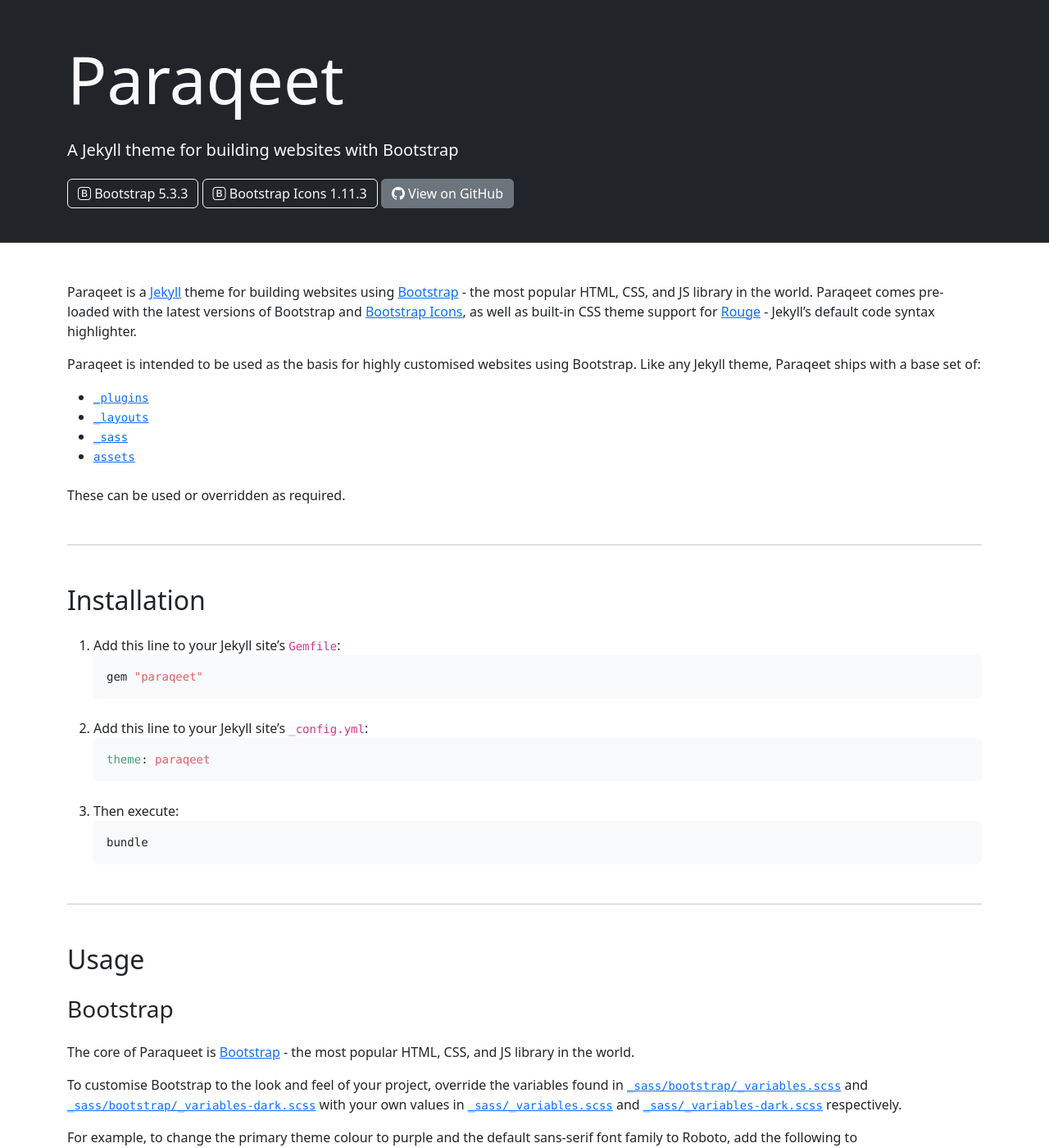
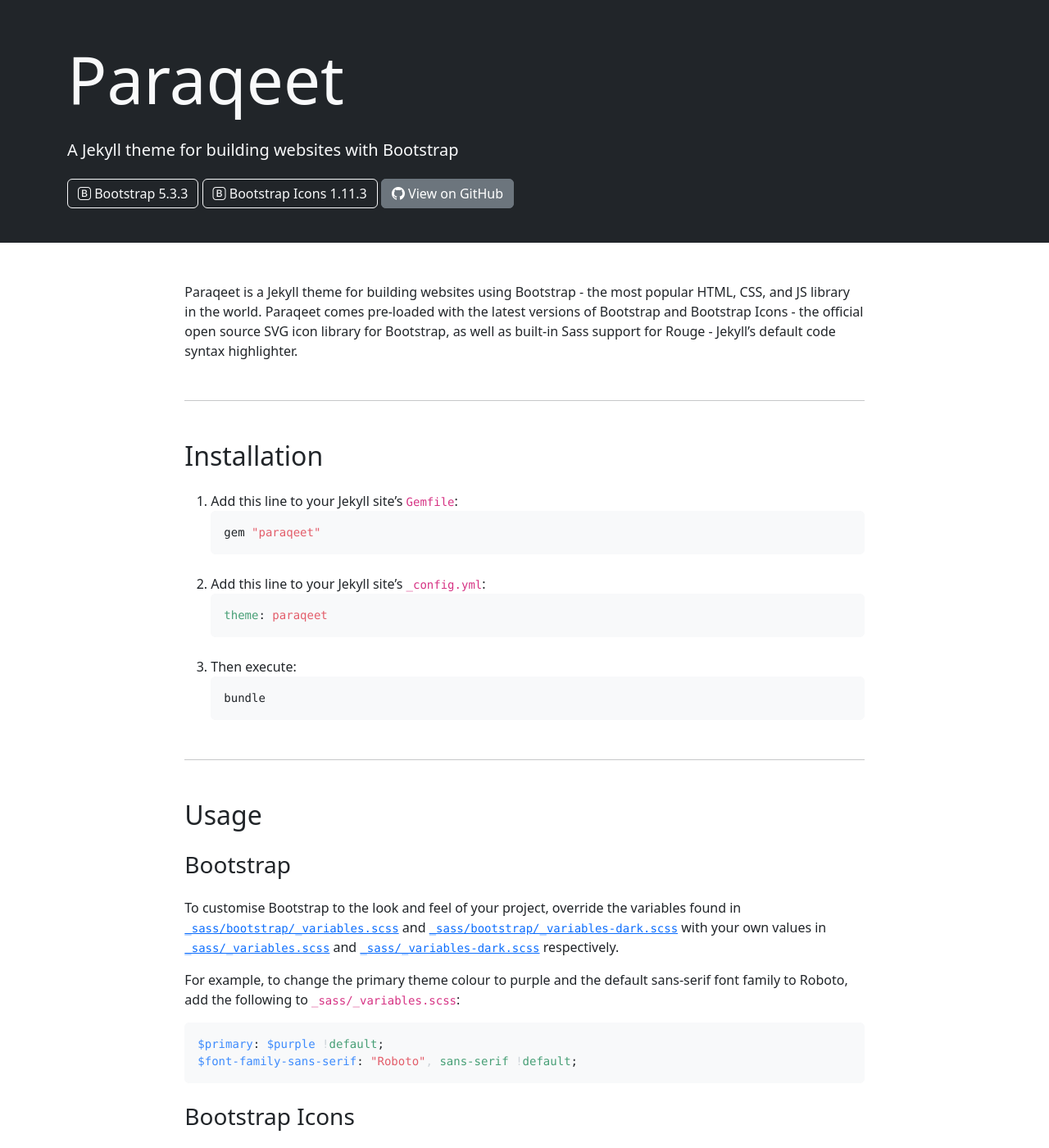
Before and after one commit to signified/paraqeet, a Jekyll site: the page built from index.md, in a window 1280 px wide and 1400 px high. Shown: the whole window at 82% size. Built offline with Jekyll 4.4.1, drawn with Linux system fonts in a browser that asks for light colours; some of the changed text lies outside the part shown.

Commit message:
Update index.md

`````diff
--- a/index.md
+++ b/index.md
@@ -2,7 +2,7 @@
 layout: home
 ---
 
-<header class="bg-dark text-light py-5">
+<header class="py-4 py-md-5 text-center text-md-start bg-dark text-light">
   <div class="container">
     <h1 class="display-1 mb-4">{{ site.title }}</h1>
     <p class="lead mb-4">{{ site.description }}</p>
@@ -11,19 +11,10 @@
     <a class="d-block d-md-inline btn btn-secondary" href="https://github.com/signified/paraqeet" target="_blank">{% icon github %} View on GitHub</a>
   </div>
 </header>
-<main class="py-5 prose">
-  <div class="container" markdown="1">
+<main class="py-4 py-md-5">
+  <article class="container prose col-12 col-md-10 col-lg-8 col-xxl-6" markdown="1">
 
-Paraqeet is a [Jekyll](https://jekyllrb.com/) theme for building websites using [Bootstrap](https://getbootstrap.com/) - the most popular HTML, CSS, and JS library in the world. Paraqeet comes pre-loaded with the latest versions of Bootstrap and [Bootstrap Icons](https://icons.getbootstrap.com/), as well as built-in CSS theme support for [Rouge](http://rouge.jneen.net/) - Jekyll's default code syntax highlighter.
-
-Paraqeet is intended to be used as the basis for highly customised websites using Bootstrap. Like any Jekyll theme, Paraqeet ships with a base set of:
-
-- [`_plugins`](https://github.com/signified/paraqeet/tree/main/_plugins)
-- [`_layouts`](https://github.com/signified/paraqeet/tree/main/_layouts)
-- [`_sass`](https://github.com/signified/paraqeet/tree/main/_sass)
-- [`assets`](https://github.com/signified/paraqeet/tree/main/assets)
-
-These can be used or overridden as required.
+Paraqeet is a Jekyll theme for building websites using Bootstrap - the most popular HTML, CSS, and JS library in the world. Paraqeet comes pre-loaded with the latest versions of Bootstrap and Bootstrap Icons - the official open source SVG icon library for Bootstrap, as well as built-in Sass support for Rouge - Jekyll’s default code syntax highlighter.
 
 ---
 
@@ -48,8 +39,6 @@
 
 ### Bootstrap
 
-The core of Paraqueet is [Bootstrap](https://getbootstrap.com/) - the most popular HTML, CSS, and JS library in the world.
-
 To customise Bootstrap to the look and feel of your project, override the variables found in [`_sass/bootstrap/_variables.scss`](https://github.com/signified/paraqeet/blob/main/_sass/bootstrap/_variables.scss) and [`_sass/bootstrap/_variables-dark.scss`](https://github.com/signified/paraqeet/blob/main/_sass/bootstrap/_variables-dark.scss) with your own values in [`_sass/_variables.scss`](https://github.com/signified/paraqeet/blob/main/_sass/_variables.scss) and [`_sass/_variables-dark.scss`](https://github.com/signified/paraqeet/blob/main/_sass/_variables-dark.scss) respectively.
 
 For example, to change the primary theme colour to purple and the default sans-serif font family to Roboto, add the following to `_sass/_variables.scss`:
@@ -61,35 +50,35 @@
 
 ### Bootstrap Icons
 
-Paraqeet ships with [Bootstrap Icons](https://icons.getbootstrap.com/) - the official open source SVG icon library for Bootstrap.
+To make it easy to use Bootstrap Icons in your project, Paraqeet ships with an `icon` tag.
 
-To make it easy to use Bootstrap Icons in your project, Paraqeet ships with an [`icon`](https://github.com/signified/paraqeet/blob/main/_plugins/icon.rb) tag. The most basic usage of the `icon` tag is:
+#### Basic Usage
 
 ```liquid
-{% raw %}{% icon bootstrap-fill %}{% endraw %}
+{% raw %}{% icon emoji-heart-eyes %}{% endraw %}
 ```
 
 which will produce:
 
 ```html
-{% icon bootstrap-fill %}
+{% icon emoji-heart-eyes %}
 ```
 
-which looks like: {% icon bootstrap-fill %}
+which looks like: {% icon emoji-heart-eyes %}
 
 #### Advanced Usage
 
 ```liquid
-{% raw %}{% icon bootstrap-fill | type: sprite | size: 64 | class: fs-3 text-info %}{% endraw %}
+{% raw %}{% icon check-circle-fill | type: sprite | size: 64 | class: text-success | aria_hidden: true %}{% endraw %}
 ```
 
 which will produce:
 
 ```xml
-{% icon bootstrap-fill | type: sprite | size: 64 | class: fs-3 text-info %}
+{% icon check-circle-fill | type: sprite | size: 64 | class: text-success | aria_hidden: true %}
 ```
 
-which looks like: {% icon bootstrap-fill | type: sprite | size: 64 | class: fs-3 text-info %}
+which looks like: {% icon check-circle-fill | type: sprite | size: 64 | class: text-success | aria_hidden: true %}
 
 #### Options
 
@@ -107,13 +96,9 @@
 
 ### Highlight
 
-Paraqeet ships with syntax highlighting out of the box by providing built-in CSS theme support for [Rouge](http://rouge.jneen.net/) - Jekyll's default code syntax highlighter.
+To customise syntax highlighting to the look and feel of your project, override [`_sass/_highlight.scss`](https://github.com/signified/paraqeet/blob/main/_sass/_highlight.scss) in your own project. Below are examples of the syntax highlighter in use.
 
-To customise syntax highlighting to the look and feel of your project, override [`_sass/_highlight.scss`](https://github.com/signified/paraqeet/blob/main/_sass/_highlight.scss).
-
-Below are examples of the syntax highlighter at work.
-
-#### Without Line Numbers
+Without line numbers:
 
 ````
 ```ruby
@@ -141,7 +126,7 @@
 end
 ```
 
-#### With Line Numbers
+With line numbers:
 
 ```
 {% raw %}{% highlight ruby linenos %}
@@ -171,15 +156,17 @@
 
 ### Typography
 
-Inspired by the [Tailwind CSS Typography Plugin](https://tailwindcss.com/docs/typography-plugin), Paraqeet ships with a [`.prose`](https://github.com/signified/paraqeet/blob/main/_sass/_prose.scss) class you can use to add typographic defaults to any vanilla HTML you don’t control, like HTML rendered from Markdown, or pulled from a CMS.
+Inspired by the Tailwind CSS Typography Plugin, Paraqeet ships with a `.prose` class you can use to add typographic defaults to any vanilla HTML you don’t control, like HTML rendered from Markdown, or pulled from a CMS.
 
 ```html
 <article class="prose">
-  {% raw %}{{ markdown }}{% endraw %}
+  {% raw %}{{ content }}{% endraw %}
 </article>
 ```
 
+To customise typographic defaults to the look and feel of your project, override [`_sass/_prose.scss`](https://github.com/signified/paraqeet/blob/main/_sass/_prose.scss) in your own project.
+
 To see what it looks like in action, check out the [live demo]({{- '/typography' | relative_url -}}).
 
-  </div>
+  </article>
 </main>
`````
